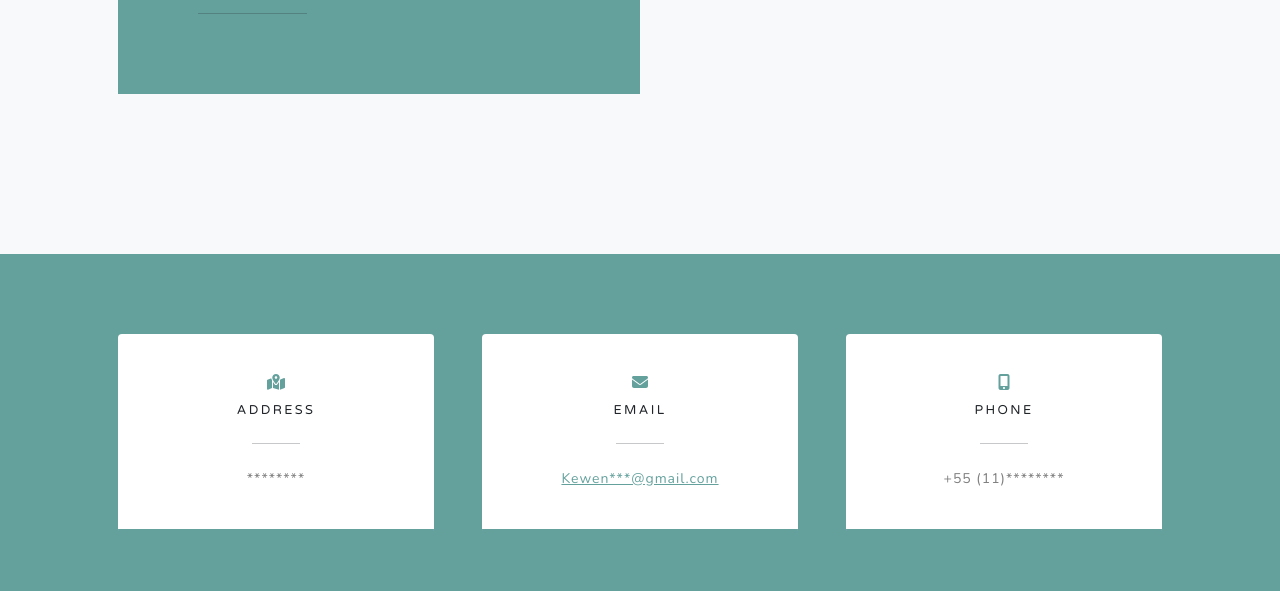
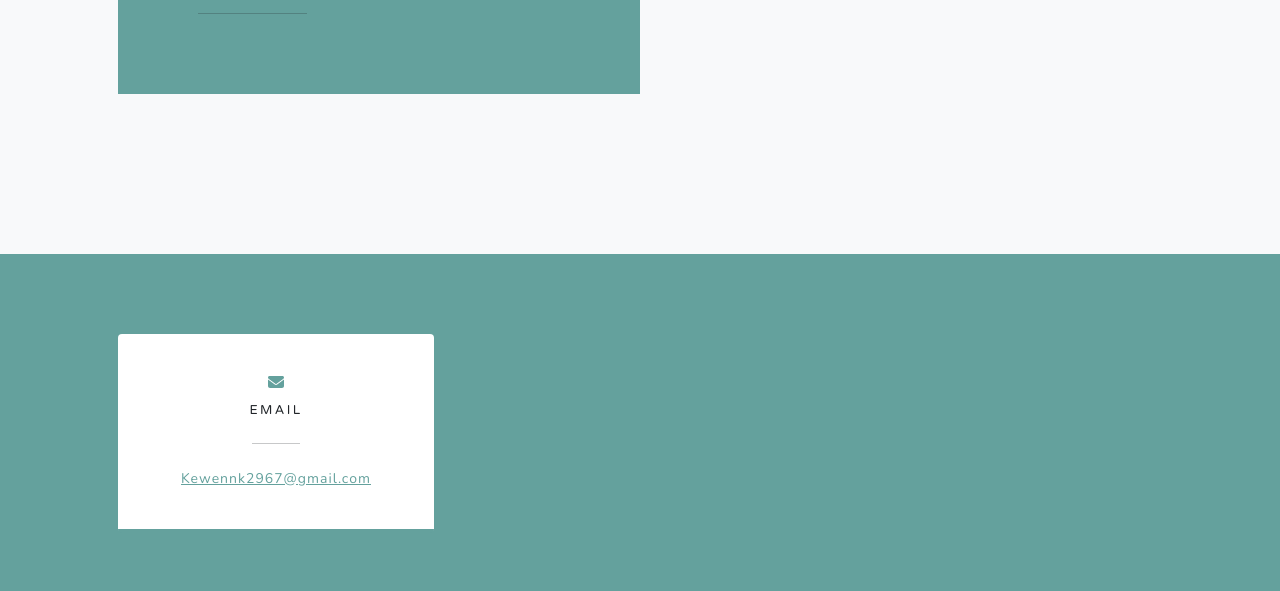
Before and after one commit to keenk2967/bio-pw, a plain HTML site: page index.html in a window 1280 px wide. Shown: the part 6897-7488 px from the top of the page. Drawn offline with nearby package versions, Linux system fonts and the light colour scheme.

Commit message:
Update index.html

```diff
--- a/index.html
+++ b/index.html
@@ -248,30 +248,10 @@
                     <div class="col-md-4 mb-3 mb-md-0">
                         <div class="card py-4 h-100">
                             <div class="card-body text-center">
-                                <i class="fas fa-map-marked-alt text-primary mb-2"></i>
-                                <h4 class="text-uppercase m-0">Address</h4>
-                                <hr class="my-4 mx-auto" />
-                                <div class="small text-black-50">********</div>
-                            </div>
-                        </div>
-                    </div>
-                    <div class="col-md-4 mb-3 mb-md-0">
-                        <div class="card py-4 h-100">
-                            <div class="card-body text-center">
                                 <i class="fas fa-envelope text-primary mb-2"></i>
                                 <h4 class="text-uppercase m-0">Email</h4>
                                 <hr class="my-4 mx-auto" />
-                                <div class="small text-black-50"><a href="#!">Kewen***@gmail.com</a></div>
-                            </div>
-                        </div>
-                    </div>
-                    <div class="col-md-4 mb-3 mb-md-0">
-                        <div class="card py-4 h-100">
-                            <div class="card-body text-center">
-                                <i class="fas fa-mobile-alt text-primary mb-2"></i>
-                                <h4 class="text-uppercase m-0">Phone</h4>
-                                <hr class="my-4 mx-auto" />
-                                <div class="small text-black-50">+55 (11)********</div>
+                                <div class="small text-black-50"><a href="#!">Kewennk2967@gmail.com</a></div>
                             </div>
                         </div>
                     </div>
```
